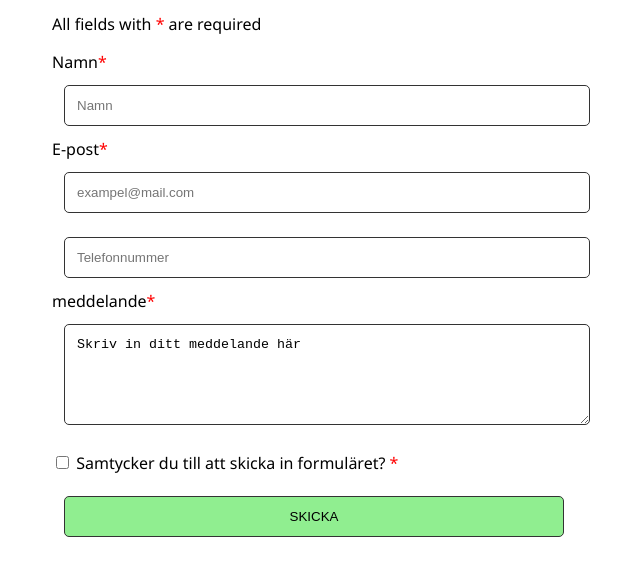
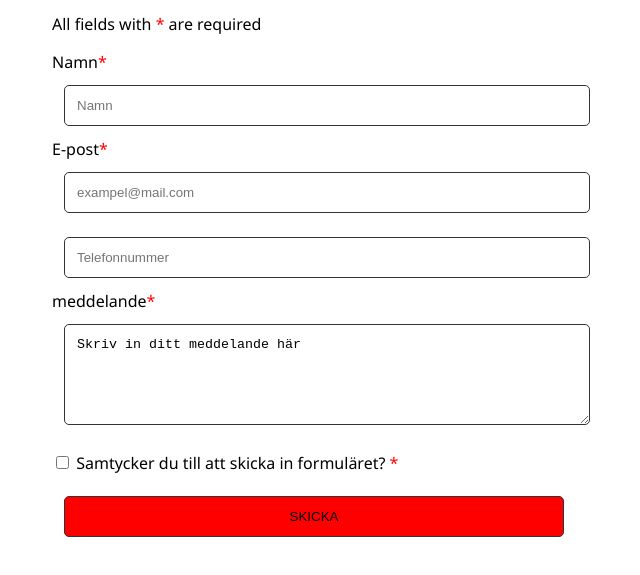
Before and after one commit to MungangaThelly/advanced-website, a website: page html/contact.html in a window 1280 px wide. Shown: the part 111-686 px from the top of the page, without its empty margins (338-978 px from the left). Drawn offline with Linux system fonts and the light colour scheme.

Commit message:
uppdate2

```diff
--- a/styles/contact.css
+++ b/styles/contact.css
@@ -19,7 +19,7 @@ textarea {
 
 
 input[type="submit"] {
-    background-color: lightgreen;
+    background-color: red;
 }
 
 .form-row {
```
